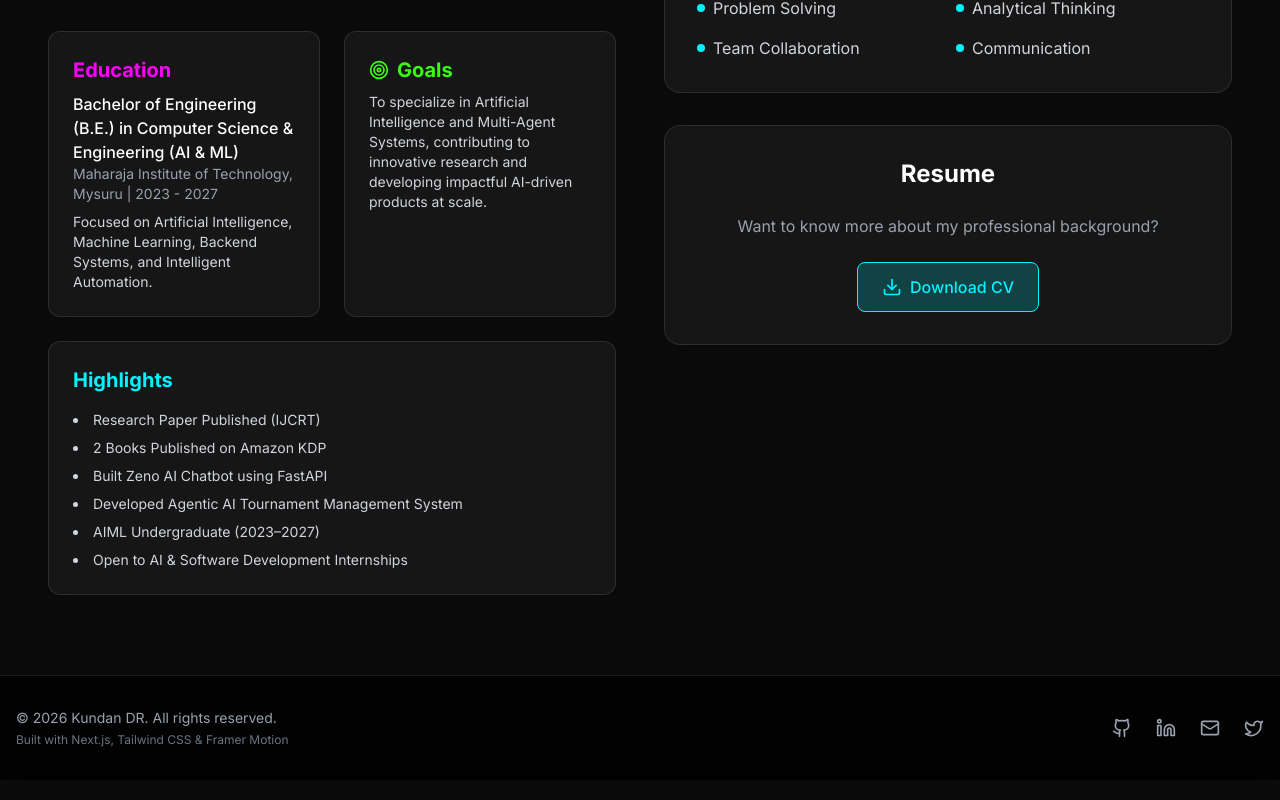
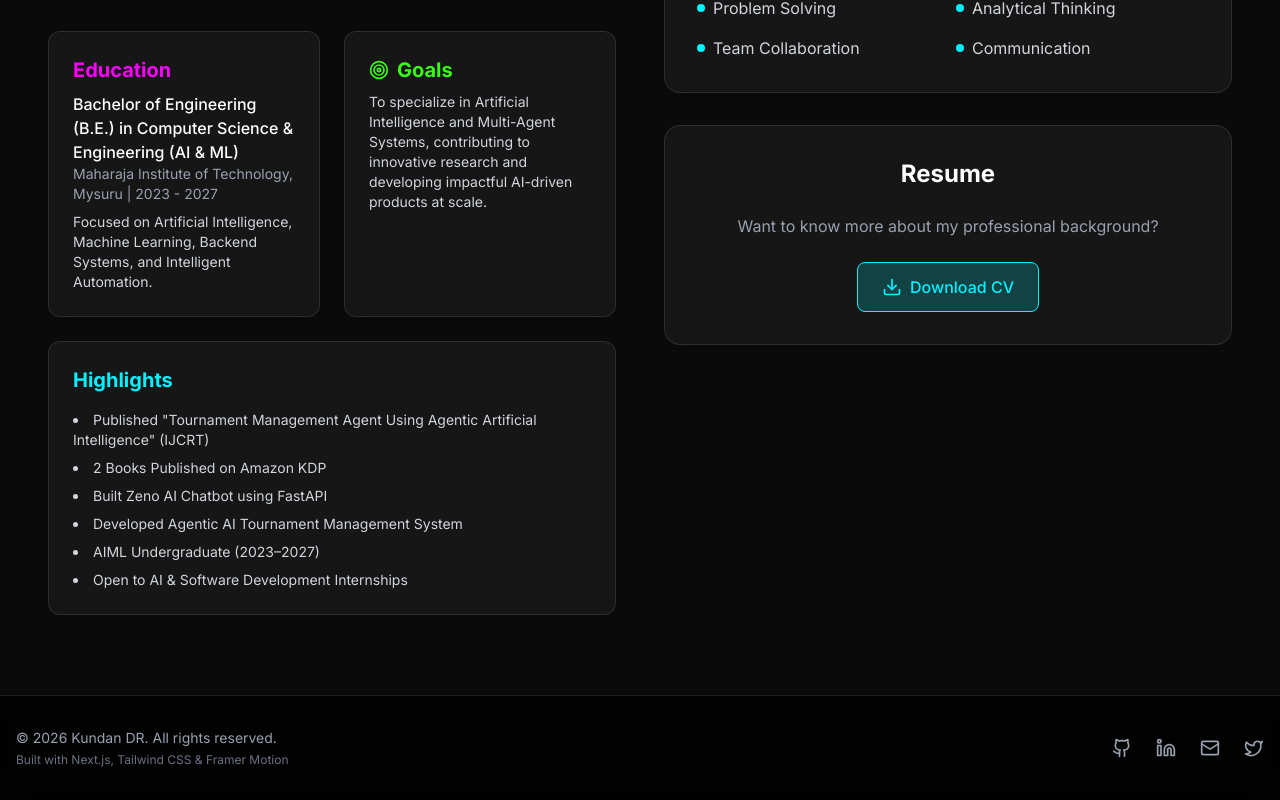
Before and after one commit to kundandr05/portfolio, a Next.js app: page /about in a window 1280 px wide. Shown: the part 821-1621 px from the top of the page. Built offline with nearby package versions, Linux system fonts and the light colour scheme.

Commit message:
Update paper title in About page highlights

```diff
--- a/src/app/about/page.tsx
+++ b/src/app/about/page.tsx
@@ -84,7 +84,7 @@ export default function About() {
                                 <div className="glass-panel p-6 rounded-xl hover:border-neon-cyan/50 transition-colors duration-300 md:col-span-2">
                                     <h3 className="text-xl font-bold text-neon-cyan mb-4">Highlights</h3>
                                     <ul className="text-gray-300 text-sm list-disc list-inside space-y-2">
-                                        <li>Research Paper Published (IJCRT)</li>
+                                        <li>Published "Tournament Management Agent Using Agentic Artificial Intelligence" (IJCRT)</li>
                                         <li>2 Books Published on Amazon KDP</li>
                                         <li>Built Zeno AI Chatbot using FastAPI</li>
                                         <li>Developed Agentic AI Tournament Management System</li>
```
